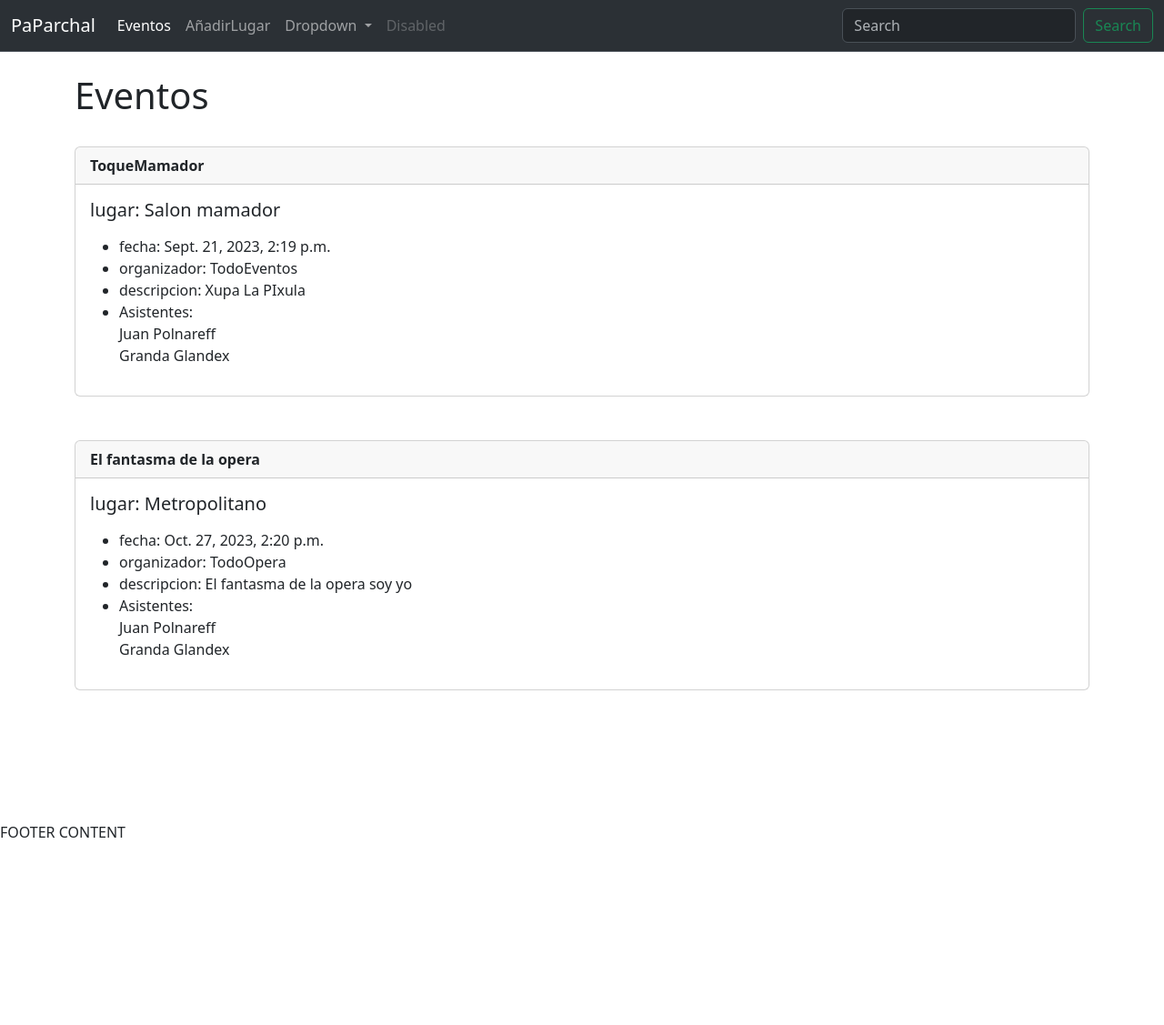
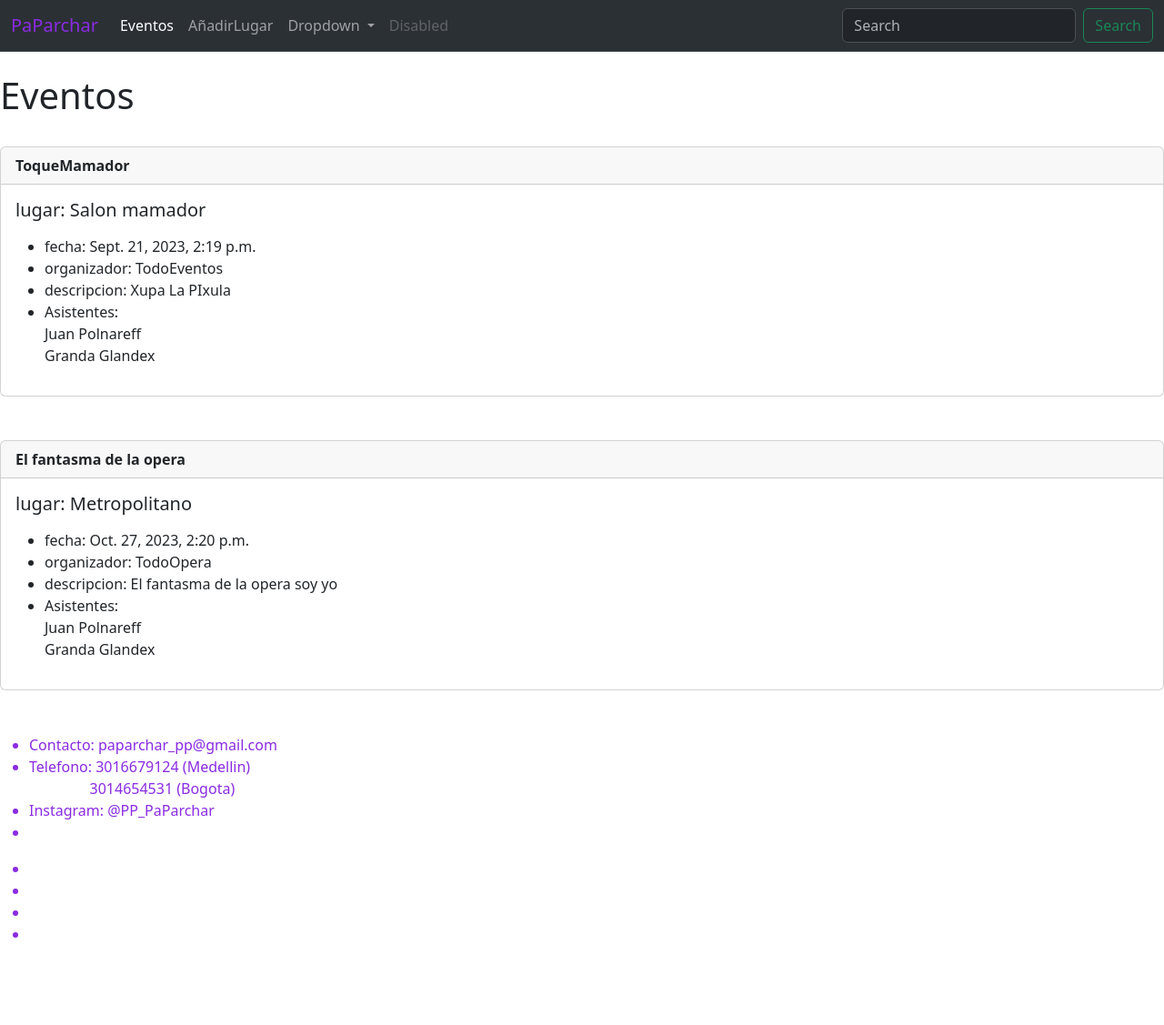
Before and after one commit to Polnareff69/PaParchar, a Django app: page /eventos in a window 1280 px wide. Shown: the whole page at 91% size. Before the commit the page ends 921 px from the top, so only its background shows below. Run offline with Django 3.2, Linux system fonts and the light colour scheme; data comes from the database, SQL or seed files in the repository; both versions use the stored data as it was after the commit.

Commit message:
Peuqeñas modificaciones al base.html

```diff
--- a/eventos/templates/eventos/base.html
+++ b/eventos/templates/eventos/base.html
@@ -3,27 +3,45 @@
   <head>
     <meta charset="utf-8">
     <meta name="viewport" content="width=device-width, initial-scale=1">
-    <title>Bootstrap demo</title>
+    <title>PaParchar</title>
+    <link rel="stylesheet" href="style.css">
     <link href="https://cdn.jsdelivr.net/npm/bootstrap@5.3.2/dist/css/bootstrap.min.css" rel="stylesheet" integrity="sha384-T3c6CoIi6uLrA9TneNEoa7RxnatzjcDSCmG1MXxSR1GAsXEV/Dwwykc2MPK8M2HN" crossorigin="anonymous">
     <script src="https://cdn.jsdelivr.net/npm/@popperjs/core@2.9.2/dist/umd/popper.min.js" ></script>
     <script src="https://cdn.jsdelivr.net/npm/bootstrap@5.0.1/dist/js/bootstrap.min.js" integrity="sha384-Atwg2Pkwv9vp0ygtn1JAojH0nYbwNJLPhwyoVbhoPwBhjQPR5VtM2+xf0Uwh9KtT" crossorigin="anonymous"></script>
   </head>
   <body>
     {% include 'eventos/navbar.html' %}
-    <br/>
-    <div class="container">
-      {% block content %}
-      {% endblock %}
-    </div>
+
+
+
 
     <br/>
+    {% block content %}
+
+    {% endblock %}
     <script src="https://cdn.jsdelivr.net/npm/bootstrap@5.3.2/dist/js/bootstrap.bundle.min.js" integrity="sha384-C6RzsynM9kWDrMNeT87bh95OGNyZPhcTNXj1NW7RuBCsyN/o0jlpcV8Qyq46cDfL" crossorigin="anonymous"></script>
     <script src="https://cdn.jsdelivr.net/npm/@popperjs/core@2.11.8/dist/umd/popper.min.js" integrity="sha384-I7E8VVD/ismYTF4hNIPjVp/Zjvgyol6VFvRkX/vR+Vc4jQkC+hVqc2pM8ODewa9r" crossorigin="anonymous"></script>
     <script src="https://cdn.jsdelivr.net/npm/bootstrap@5.3.2/dist/js/bootstrap.min.js" integrity="sha384-BBtl+eGJRgqQAUMxJ7pMwbEyER4l1g+O15P+16Ep7Q9Q+zqX6gSbd85u4mG4QzX+" crossorigin="anonymous"></script>
-  </body>
+
+
+    <div class="columnas">
+      <ul>
+        <li style="color: blueviolet;">Contacto: paparchar_pp@gmail.com</li>
+        <li style="color: blueviolet;">Telefono: 3016679124 (Medellin) <br>&nbsp;&nbsp;&nbsp;&nbsp;&nbsp;&nbsp;&nbsp;&nbsp;&nbsp;&nbsp;&nbsp;&nbsp;&nbsp;&nbsp;&nbsp;&nbsp;3014654531 (Bogota)</br></li>
+        <li style="color: blueviolet;">Instagram: @PP_PaParchar</li>
+        <li style="color: blueviolet;"></li>
+      </ul>
+      <ul>
+        <li style="color: blueviolet;"></li>
+        <li style="color: blueviolet;"></li>
+        <li style="color: blueviolet;"></li>
+        <li style="color: blueviolet;"></li>
+      </ul>
+    </div>
+
+  <body>
 </html>
 <br/>
 
 
 <br/><br/>
-FOOTER CONTENT
--- a/eventos/templates/eventos/navbar.html
+++ b/eventos/templates/eventos/navbar.html
@@ -1,6 +1,6 @@
 <nav class="navbar navbar-expand-lg bg-body-tertiary bg-dark border-bottom border-body" data-bs-theme="dark">
     <div class="container-fluid">
-      <a class="navbar-brand" href="{% url 'home' %}">PaParchal</a>
+      <a class="navbar-brand" href="{% url 'home' %}" style="color: blueviolet;">PaParchar</a>
       <button class="navbar-toggler" type="button" data-bs-toggle="collapse" data-bs-target="#navbarSupportedContent" aria-controls="navbarSupportedContent" aria-expanded="false" aria-label="Toggle navigation">
         <span class="navbar-toggler-icon"></span>
       </button>
```
Also changed, not shown: eventos/templates/eventos/home.html (+23 -1 lines), db.sqlite3, eventos/templates/eventos/style.css (added).
